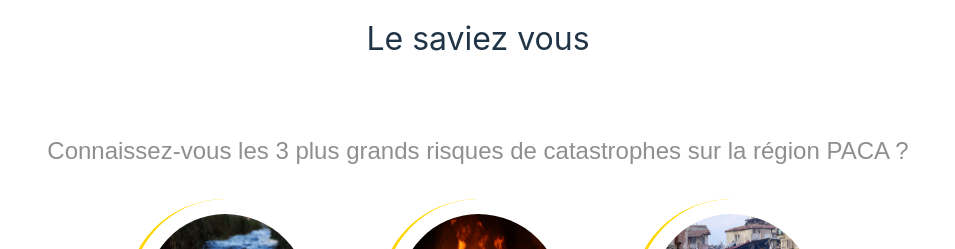
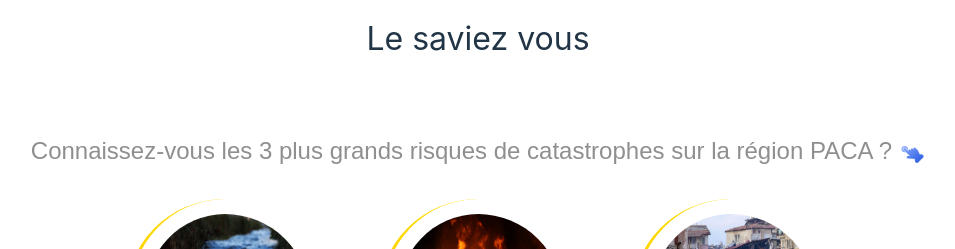
Before and after one commit to StevenMarco/UrgencePrevoyance, a React (Vite) app in the folder front/: page / in a window 1280 px wide. Shown: the part 1580-1829 px from the top of the page, without its empty margins (162-1117 px from the left). Built offline with nearby package versions, Linux system fonts and the light colour scheme.

Commit message:
leftClick button

```diff
--- a/front/src/component/PageArticles.css
+++ b/front/src/component/PageArticles.css
@@ -68,11 +68,45 @@
     border-radius: 15px;
 }
 
+.Paragraphe {
+  display: flex;
+  align-items: center;
+  justify-content: center;
+  text-align: center;
+  position: relative;
+}
+
 .Paragraphe p {
-    font-size: 1.5em;
-    text-align: center;
-    color: #8f8f8f;
-    margin-bottom: 30px;
+  font-size: 1.5em;
+  color: #8f8f8f;
+  margin-bottom: 30px;
+  display: inline-block;
+}
+
+.leftClick:hover {
+  transform: scale(1.1); /* Légère animation au survol */
+}
+
+.texteAvecImage {
+  display: inline-block;
+  position: relative;
+  font-size: 1.5em;
+  color: #8f8f8f;
+}
+
+.imageContainer {
+  display: inline-block;
+  margin-left: 8px; /* Espacement entre le texte et l'image */
+  vertical-align: middle;
+}
+
+.leftClick {
+  width: 25px;
+  height: auto;
+  position: relative;
+  top: 2px; /* Ajustement vertical pour l'alignement */
+  opacity: 0.8;
+  transition: transform 0.2s ease-in-out;
 }
 
 .choix {
--- a/front/src/component/PageArticles.jsx
+++ b/front/src/component/PageArticles.jsx
@@ -3,6 +3,7 @@ import './PageArticles.css';
 import imgEau from "../assets/Eau.jpg";
 import imgIncendie from "../assets/incendie.jpg";
 import imgSeisme from "../assets/seisme.jpg";
+import leftClick from "../assets/leftClick.png";
 
 function PageArticles() {
   const [backgroundColor, setBackgroundColor] = useState("#FFF");
@@ -36,12 +37,14 @@ function PageArticles() {
       <div className="Page_Articles" style={{ backgroundColor }}>
       <div className="Paragraphe">
         {selectedRisk === null && (
-            <p>
+          <p className="texteAvecImage">
             Connaissez-vous les 3 plus grands risques de catastrophes sur la région PACA ?
+            <span className="imageContainer">
+              <img src={leftClick} className="leftClick" alt="leftClick" />
+            </span>
           </p>
         )}
       </div>
-
       <div className="choix">
         <div onClick={() => handleClick("eau")}>
           <img src={imgEau} className="Inondation" alt="imgEau" />
```
Also changed, not shown: front/src/assets/leftClick.png (added). Lines whose indentation alone changed are shown as unchanged.
